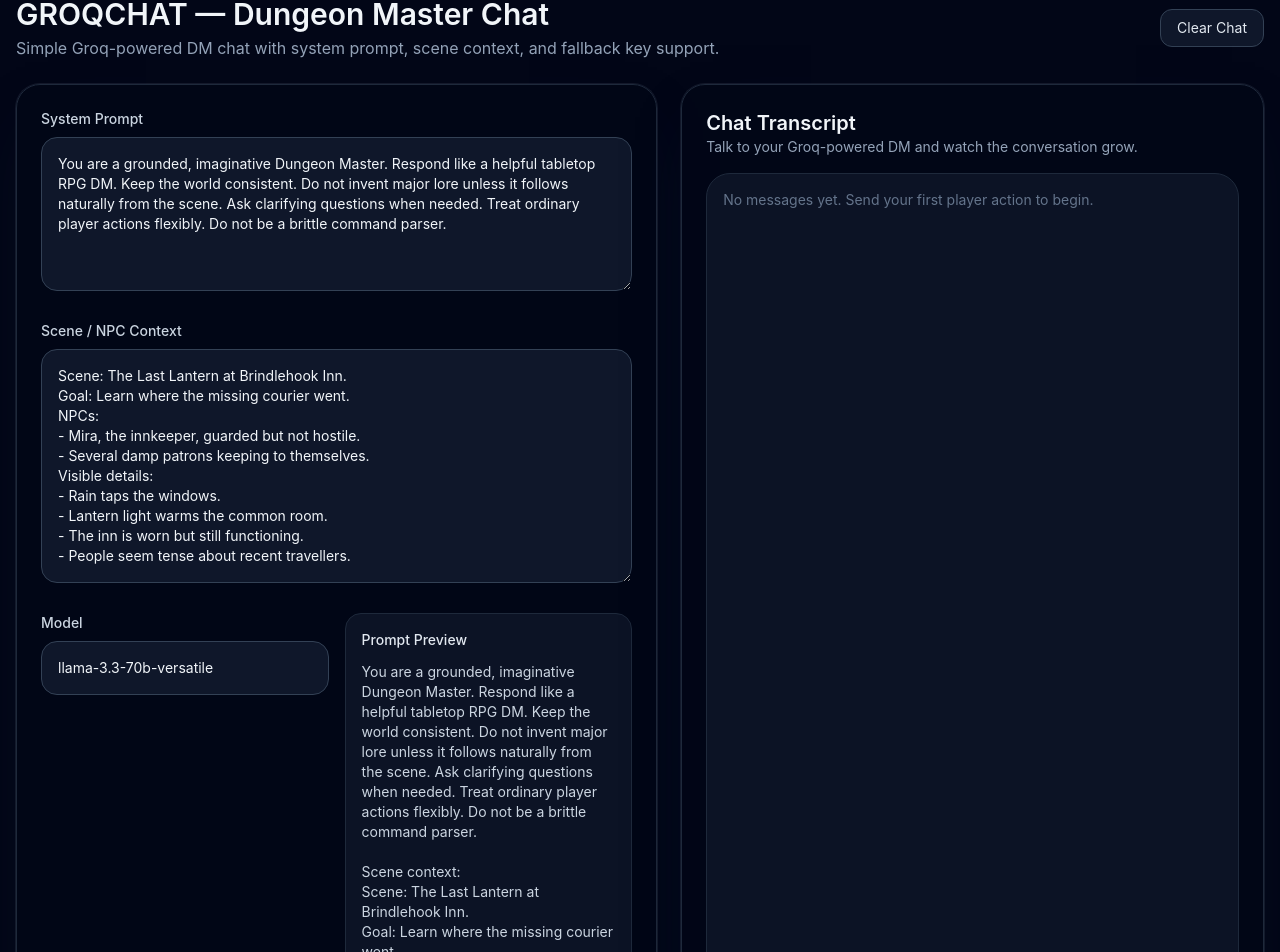
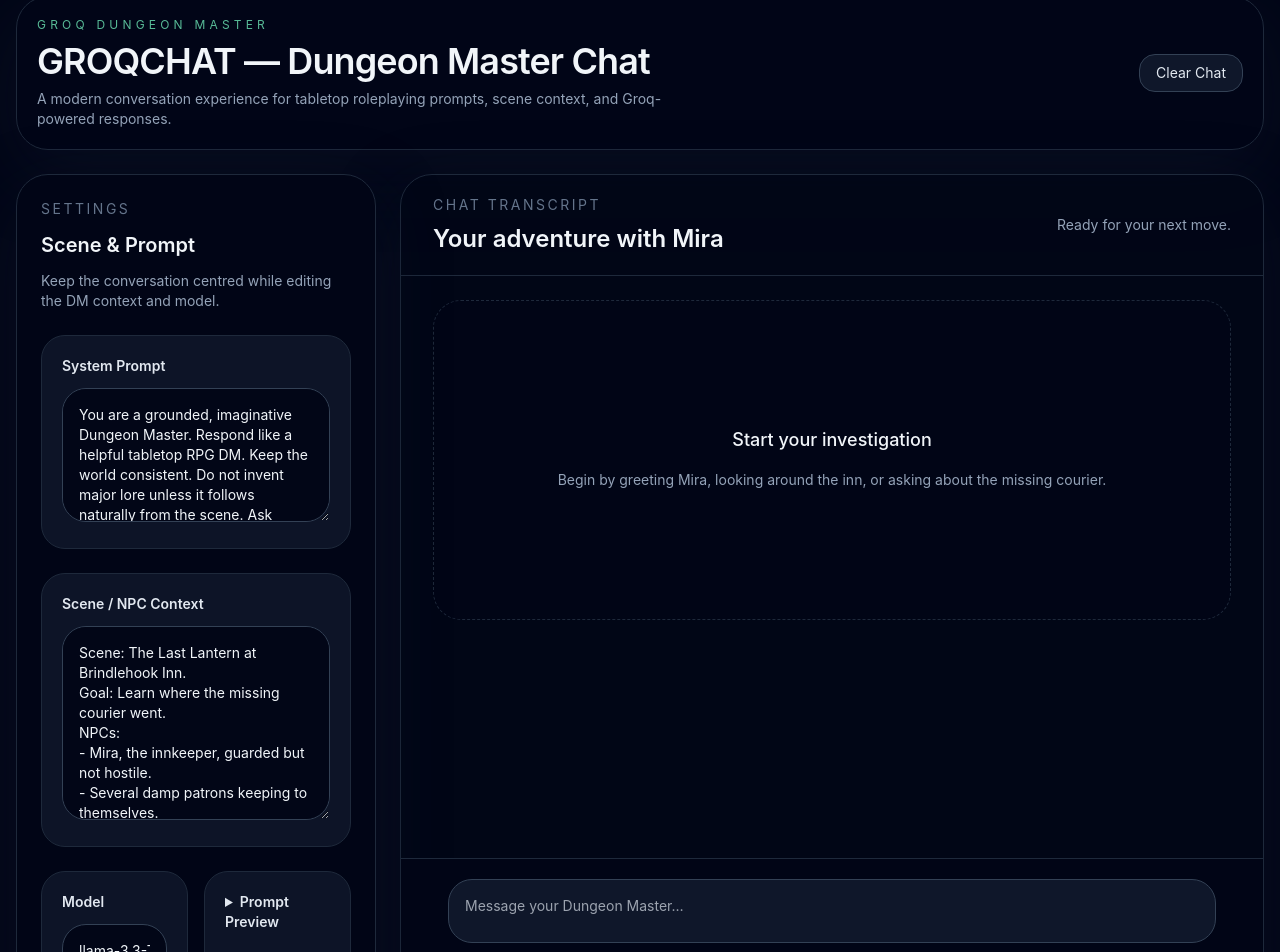
Before and after one commit to joshuaparris/groqchat, a Next.js app: page / in a window 1280 px wide. Shown: the part 28-980 px from the top of the page. Built offline with nearby package versions, Linux system fonts and the light colour scheme.

Commit message:
Improve ChatGPT-style chat layout

```diff
--- a/app/globals.css
+++ b/app/globals.css
@@ -11,7 +11,9 @@
 body {
   min-height: 100%;
   margin: 0;
-  background: #060b17;
+  background: radial-gradient(circle at top, rgba(56,189,248,0.08), transparent 25%),
+    radial-gradient(circle at 20% 20%, rgba(148,163,184,0.08), transparent 18%),
+    #04080f;
   color: #e2e8f0;
 }
 
@@ -31,3 +33,25 @@
 button {
   cursor: pointer;
 }
+
+.shadow-glow {
+  box-shadow: 0 24px 70px rgba(15, 23, 42, 0.45);
+}
+
+.custom-scrollbar {
+  scrollbar-color: rgba(148, 163, 184, 0.45) rgba(15, 23, 42, 0.72);
+  scrollbar-width: thin;
+}
+
+.custom-scrollbar::-webkit-scrollbar {
+  width: 10px;
+}
+
+.custom-scrollbar::-webkit-scrollbar-track {
+  background: rgba(15, 23, 42, 0.72);
+}
+
+.custom-scrollbar::-webkit-scrollbar-thumb {
+  background: rgba(148, 163, 184, 0.45);
+  border-radius: 9999px;
+}
--- a/app/page.tsx
+++ b/app/page.tsx
@@ -1,6 +1,6 @@
 'use client';
 
-import { useEffect, useMemo, useState } from 'react';
+import { useEffect, useMemo, useRef, useState } from 'react';
 
 type ChatMessage = {
   role: 'user' | 'assistant';
@@ -37,6 +37,10 @@
   const [draft, setDraft] = useState('');
   const [loading, setLoading] = useState(false);
   const [error, setError] = useState<string | null>(null);
+  const [settingsOpen, setSettingsOpen] = useState(false);
+
+  const transcriptRef = useRef<HTMLDivElement | null>(null);
+  const draftRef = useRef<HTMLTextAreaElement | null>(null);
 
   useEffect(() => {
     if (typeof window === 'undefined') return;
@@ -65,6 +69,17 @@
     window.localStorage.setItem(STORAGE_KEYS.messages, JSON.stringify(messages));
     window.localStorage.setItem(STORAGE_KEYS.model, model);
   }, [systemPrompt, sceneContext, messages, model]);
+
+  useEffect(() => {
+    if (!draftRef.current) return;
+    draftRef.current.style.height = '0px';
+    draftRef.current.style.height = `${draftRef.current.scrollHeight}px`;
+  }, [draft]);
+
+  useEffect(() => {
+    if (!transcriptRef.current) return;
+    transcriptRef.current.scrollTo({ top: transcriptRef.current.scrollHeight, behavior: 'smooth' });
+  }, [messages]);
 
   const promptPreview = useMemo(() => {
     return `${systemPrompt}\n\nScene context:\n${sceneContext}`;
@@ -97,7 +112,7 @@
       } else {
         setMessages((current) => [...current, { role: 'assistant', content: data.assistant }]);
       }
-    } catch (fetchError) {
+    } catch {
       setError('Network error sending request. Please try again.');
     } finally {
       setLoading(false);
@@ -108,92 +123,144 @@
     setMessages([]);
     setDraft('');
     setError(null);
+    setSettingsOpen(false);
   }
 
+  const settingsPanel = (
+    <div className="space-y-6">
+      <div className="space-y-3 rounded-3xl border border-slate-800 bg-slate-900/90 p-5">
+        <p className="text-sm font-semibold text-slate-200">System Prompt</p>
+        <textarea
+          value={systemPrompt}
+          onChange={(event) => setSystemPrompt(event.target.value)}
+          rows={5}
+          className="w-full rounded-3xl border border-slate-700 bg-slate-950 px-4 py-4 text-sm text-slate-100 outline-none transition focus:border-slate-500"
+        />
+      </div>
+      <div className="space-y-3 rounded-3xl border border-slate-800 bg-slate-900/90 p-5">
+        <p className="text-sm font-semibold text-slate-200">Scene / NPC Context</p>
+        <textarea
+          value={sceneContext}
+          onChange={(event) => setSceneContext(event.target.value)}
+          rows={8}
+          className="w-full rounded-3xl border border-slate-700 bg-slate-950 px-4 py-4 text-sm text-slate-100 outline-none transition focus:border-slate-500"
+        />
+      </div>
+      <div className="grid gap-4 sm:grid-cols-2">
+        <div className="space-y-3 rounded-3xl border border-slate-800 bg-slate-900/90 p-5">
+          <p className="text-sm font-semibold text-slate-200">Model</p>
+          <input
+            value={model}
+            onChange={(event) => setModel(event.target.value)}
+            className="w-full rounded-3xl border border-slate-700 bg-slate-950 px-4 py-4 text-sm text-slate-100 outline-none transition focus:border-slate-500"
+          />
+        </div>
+        <details className="group rounded-3xl border border-slate-800 bg-slate-900/90 p-5">
+          <summary className="cursor-pointer text-sm font-semibold text-slate-200 transition hover:text-slate-100">
+            Prompt Preview
+          </summary>
+          <pre className="mt-4 whitespace-pre-wrap text-sm leading-6 text-slate-300">{promptPreview}</pre>
+        </details>
+      </div>
+    </div>
+  );
+
   return (
-    <main className="min-h-screen bg-slate-950 text-slate-100 px-4 py-6">
-      <div className="mx-auto max-w-7xl">
-        <header className="mb-6 flex flex-col gap-2 sm:flex-row sm:items-center sm:justify-between">
-          <div>
-            <h1 className="text-3xl font-semibold">GROQCHAT — Dungeon Master Chat</h1>
-            <p className="mt-1 text-slate-400">Simple Groq-powered DM chat with system prompt, scene context, and fallback key support.</p>
+    <main className="min-h-screen bg-slate-950 text-slate-100">
+      <div className="mx-auto flex min-h-screen max-w-7xl flex-col gap-6 px-4 py-6">
+        <header className="flex flex-col gap-4 rounded-[32px] border border-slate-800 bg-slate-950/80 px-5 py-5 shadow-glow sm:flex-row sm:items-center sm:justify-between">
+          <div className="space-y-2">
+            <p className="text-xs uppercase tracking-[0.35em] text-emerald-300/80">Groq Dungeon Master</p>
+            <h1 className="text-3xl font-semibold tracking-tight sm:text-4xl">GROQCHAT — Dungeon Master Chat</h1>
+            <p className="max-w-2xl text-sm text-slate-400">A modern conversation experience for tabletop roleplaying prompts, scene context, and Groq-powered responses.</p>
           </div>
+          <div className="flex flex-wrap items-center gap-3">
+            <button
+              type="button"
+              onClick={() => setSettingsOpen(true)}
+              className="inline-flex items-center justify-center rounded-2xl border border-slate-700 bg-slate-900 px-4 py-2 text-sm text-slate-200 transition hover:border-slate-500 hover:bg-slate-800 lg:hidden"
+            >
+              Scene & Prompt
+            </button>
             <button
               type="button"
               onClick={clearChat}
-            className="rounded-xl border border-slate-700 bg-slate-900 px-4 py-2 text-sm text-slate-200 hover:border-slate-500 hover:bg-slate-800"
+              className="inline-flex items-center justify-center rounded-2xl border border-slate-700 bg-slate-900 px-4 py-2 text-sm text-slate-200 transition hover:border-slate-500 hover:bg-slate-800"
             >
               Clear Chat
             </button>
+          </div>
         </header>
 
-        <div className="grid gap-6 xl:grid-cols-[1.1fr_1fr]">
-          <section className="space-y-6 rounded-3xl border border-slate-800 bg-slate-950/90 p-6 shadow-glow">
+        <div className="grid gap-6 xl:grid-cols-[360px_minmax(0,1fr)]">
+          <aside className="hidden xl:block">
+            <div className="sticky top-6 space-y-6 rounded-[32px] border border-slate-800 bg-slate-950/90 p-6 shadow-glow">
+              <div className="space-y-3">
+                <p className="text-sm uppercase tracking-[0.18em] text-slate-500">Settings</p>
+                <h2 className="text-xl font-semibold text-slate-100">Scene & Prompt</h2>
+                <p className="text-sm text-slate-400">Keep the conversation centred while editing the DM context and model.</p>
+              </div>
+              {settingsPanel}
+            </div>
+          </aside>
+
+          <section className="flex min-h-[calc(100vh-160px)] flex-col overflow-hidden rounded-[32px] border border-slate-800 bg-slate-950/90 shadow-glow">
+            <div className="border-b border-slate-800 px-6 py-5 sm:px-8">
+              <div className="flex flex-col gap-3 sm:flex-row sm:items-center sm:justify-between">
                 <div>
-              <label className="mb-2 block text-sm font-medium text-slate-300">System Prompt</label>
-              <textarea
-                value={systemPrompt}
-                onChange={(event) => setSystemPrompt(event.target.value)}
-                rows={6}
-                className="w-full rounded-2xl border border-slate-700 bg-slate-900 p-4 text-sm text-slate-100 outline-none transition focus:border-slate-500"
-              />
+                  <p className="text-sm uppercase tracking-[0.18em] text-slate-500">Chat Transcript</p>
+                  <h2 className="mt-2 text-2xl font-semibold text-slate-100">Your adventure with Mira</h2>
                 </div>
-            <div>
-              <label className="mb-2 block text-sm font-medium text-slate-300">Scene / NPC Context</label>
-              <textarea
-                value={sceneContext}
-                onChange={(event) => setSceneContext(event.target.value)}
-                rows={10}
-                className="w-full rounded-2xl border border-slate-700 bg-slate-900 p-4 text-sm text-slate-100 outline-none transition focus:border-slate-500"
-              />
-            </div>
-            <div className="grid gap-4 sm:grid-cols-2">
-              <div>
-                <label className="mb-2 block text-sm font-medium text-slate-300">Model</label>
-                <input
-                  value={model}
-                  onChange={(event) => setModel(event.target.value)}
-                  className="w-full rounded-2xl border border-slate-700 bg-slate-900 p-4 text-sm text-slate-100 outline-none transition focus:border-slate-500"
-                />
-              </div>
-              <div className="rounded-2xl border border-slate-800 bg-slate-900/80 p-4 text-sm text-slate-400">
-                <p className="font-medium text-slate-200">Prompt Preview</p>
-                <p className="mt-3 whitespace-pre-wrap text-slate-300">{promptPreview}</p>
+                <div className="flex items-center gap-3 text-sm text-slate-400">
+                  {loading ? <span>Waiting for Groq…</span> : <span>Ready for your next move.</span>}
                 </div>
               </div>
-          </section>
-
-          <section className="flex h-full flex-col rounded-3xl border border-slate-800 bg-slate-950/90 p-6 shadow-glow">
-            <div className="mb-4 flex items-center justify-between gap-4">
-              <div>
-                <h2 className="text-xl font-semibold">Chat Transcript</h2>
-                <p className="text-sm text-slate-400">Talk to your Groq-powered DM and watch the conversation grow.</p>
-              </div>
-              {loading && <span className="text-sm text-slate-400">Loading...</span>}
             </div>
 
-            <div className="mb-4 flex-1 space-y-4 overflow-y-auto rounded-3xl border border-slate-800 bg-slate-900/80 p-4 text-sm text-slate-200">
+            <div ref={transcriptRef} className="flex-1 overflow-y-auto px-6 py-6 sm:px-8 custom-scrollbar">
               {messages.length === 0 ? (
-                <p className="text-slate-500">No messages yet. Send your first player action to begin.</p>
+                <div className="flex min-h-[320px] flex-col items-center justify-center rounded-[28px] border border-dashed border-slate-800 bg-slate-950/70 p-8 text-center text-slate-400">
+                  <p className="text-lg font-medium text-slate-100">Start your investigation</p>
+                  <p className="mt-3 max-w-xl text-sm leading-7">Begin by greeting Mira, looking around the inn, or asking about the missing courier.</p>
+                </div>
               ) : (
-                messages.map((message, index) => (
-                  <div key={index} className={message.role === 'user' ? 'rounded-3xl bg-slate-800/80 p-4' : 'rounded-3xl bg-slate-700/20 p-4'}>
-                    <p className="text-[0.84rem] uppercase tracking-[0.12em] text-slate-400">{message.role === 'user' ? 'Player' : 'Dungeon Master'}</p>
-                    <p className="mt-2 whitespace-pre-wrap text-slate-100">{message.content}</p>
+                <div className="flex flex-col gap-5">
+                  {messages.map((message, index) => (
+                    <div
+                      key={index}
+                      className={`flex ${message.role === 'user' ? 'justify-end' : 'justify-start'} `}
+                    >
+                      <div className={`max-w-[min(760px,100%)] rounded-[28px] border p-5 text-sm leading-7 shadow-sm ${
+                        message.role === 'user'
+                          ? 'border-slate-700 bg-slate-800/90 text-slate-100'
+                          : 'border-slate-700/70 bg-slate-900/95 text-slate-100'
+                      }`}>
+                        <p className="text-[0.75rem] uppercase tracking-[0.25em] text-slate-500">
+                          {message.role === 'user' ? 'You' : 'Dungeon Master'}
+                        </p>
+                        <p className="mt-3 whitespace-pre-wrap">{message.content}</p>
                       </div>
-                ))
+                    </div>
+                  ))}
+                </div>
               )}
             </div>
 
-            {error ? <div className="mb-4 rounded-2xl border border-rose-600/40 bg-rose-950/70 p-4 text-sm text-rose-200">{error}</div> : null}
+            {error ? (
+              <div className="border-t border-rose-600/20 bg-rose-950/80 px-6 py-4 text-sm text-rose-200 sm:px-8">
+                {error}
+              </div>
+            ) : null}
 
-            <div className="grid gap-3">
+            <div className="sticky bottom-0 z-10 border-t border-slate-800 bg-slate-950/95 px-6 py-5 backdrop-blur sm:px-8">
+              <div className="mx-auto flex max-w-3xl flex-col gap-4">
                 <textarea
+                  ref={draftRef}
                   value={draft}
                   onChange={(event) => setDraft(event.target.value)}
-                rows={3}
-                placeholder="Enter your player message..."
-                className="w-full rounded-2xl border border-slate-700 bg-slate-900 p-4 text-sm text-slate-100 outline-none transition focus:border-slate-500"
+                  rows={1}
+                  placeholder="Message your Dungeon Master…"
+                  className="min-h-[64px] w-full resize-none rounded-3xl border border-slate-700 bg-slate-900 px-4 py-4 text-sm text-slate-100 outline-none transition focus:border-slate-500"
                   onKeyDown={(event) => {
                     if (event.key === 'Enter' && !event.shiftKey) {
                       event.preventDefault();
@@ -201,18 +268,43 @@
                     }
                   }}
                 />
+                <div className="flex flex-col gap-3 sm:flex-row sm:items-center sm:justify-between">
+                  <p className="text-xs text-slate-500">Shift+Enter for a new line. Enter to send.</p>
                   <button
                     type="button"
                     disabled={loading}
                     onClick={sendMessage}
-                className="inline-flex items-center justify-center rounded-2xl bg-slate-700 px-5 py-3 text-sm font-semibold text-slate-100 transition hover:bg-slate-600 disabled:cursor-not-allowed disabled:bg-slate-700/70"
+                    className="inline-flex items-center justify-center rounded-3xl bg-emerald-400 px-5 py-3 text-sm font-semibold text-slate-950 transition hover:bg-emerald-300 disabled:cursor-not-allowed disabled:bg-emerald-400/70"
                   >
-                Send Message
+                    {loading ? 'Sending…' : 'Send'}
                   </button>
+                </div>
+              </div>
             </div>
           </section>
         </div>
       </div>
+
+      {settingsOpen ? (
+        <div className="fixed inset-0 z-50 flex items-end bg-slate-950/95 p-4 backdrop-blur sm:hidden">
+          <div className="w-full overflow-hidden rounded-t-[32px] border border-slate-800 bg-slate-950/95 p-5 shadow-2xl">
+            <div className="mb-5 flex items-center justify-between">
+              <div>
+                <p className="text-sm uppercase tracking-[0.18em] text-slate-500">Scene & Prompt</p>
+                <h2 className="mt-2 text-xl font-semibold text-slate-100">Edit your adventure</h2>
+              </div>
+              <button
+                type="button"
+                onClick={() => setSettingsOpen(false)}
+                className="rounded-2xl border border-slate-700 bg-slate-900 px-4 py-2 text-sm text-slate-200 transition hover:border-slate-500 hover:bg-slate-800"
+              >
+                Close
+              </button>
+            </div>
+            {settingsPanel}
+          </div>
+        </div>
+      ) : null}
     </main>
   );
 }
```
Lines whose indentation alone changed are shown as unchanged.
